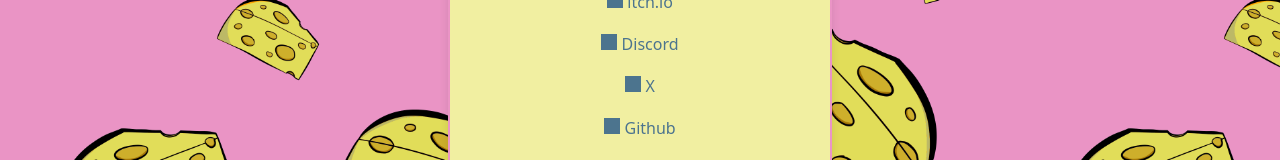
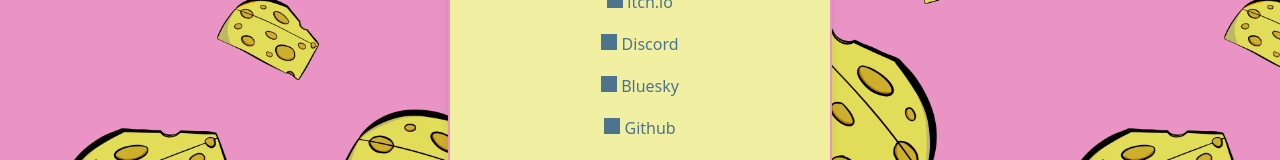
Before and after one commit to morbidlyocheese/morbidlyocheese.com, a Vue app: page / in a window 1280 px wide. Shown: the part 598-758 px from the top of the page. Built offline with nearby package versions, Linux system fonts and the light colour scheme; grey boxes are pictures that could not be loaded; the HTML template or start-up script is replaced by a standard one.

Commit message:
👽️ -x +blsky

```diff
--- a/src/components/HomePage.vue
+++ b/src/components/HomePage.vue
@@ -21,13 +21,12 @@ export default {
                 { title: 'Twitch', url: 'https://www.twitch.tv/morbidlyocheese', icon: 'https://simpleicons.org/icons/twitch.svg', description: '', label: 'twitch' },
                 { title: 'Ko-fi', url: 'https://ko-fi.com/morbidlyocheese', icon: 'https://simpleicons.org/icons/kofi.svg', description: '', label: 'ko-fi' },
                 { title: 'Instagram', url: 'https://www.instagram.com/morbidlyocheese/', icon: 'https://simpleicons.org/icons/instagram.svg', description: '', label: 'instagram' },
-                // { title: 'se tips', url: 'https://streamelements.com/morbidlyocheese-3cd99/tip', icon: 'https://s7.ezgif.com/tmp/ezgif-7-4946ceb84f.png', description: '', label: 'streamelements tips' },
                 { title: 'Amazon Wishlist', url: 'https://www.amazon.com/hz/wishlist/ls/18Q2VMNYLFLK5?ref_=wl_share', icon: 'https://simpleicons.org/icons/amazon.svg', description: '', label: 'amazon wishlist' },
                 { title: 'Redbubble', url: 'https://morbidlyocheese.redbubble.com', icon: 'https://simpleicons.org/icons/redbubble.svg', description: '', label: 'redbubble' },
                 { title: 'Fourthwall', url: 'https://morbidlyocheese-shop.fourthwall.com', icon: 'https://t1.gstatic.com/faviconV2?client=SOCIAL&type=FAVICON&fallback_opts=TYPE,SIZE,URL&url=http://fourthwall.com&size=128', description: '', label: 'fourthwall' },
                 { title: 'itch.io', url: 'https://morbidlyocheese.itch.io', icon: 'https://simpleicons.org/icons/itchdotio.svg', description: '', label: 'itch.io' },
                 { title: 'Discord', url: 'https://discord.gg/XkW4fWGVUu', icon: 'https://simpleicons.org/icons/discord.svg', description: '', label: 'discord invite' },
-                { title: 'X', url: 'https://x.com/morbidlyocheese', icon: 'https://simpleicons.org/icons/x.svg', description: '', label: 'twitter' },
+                { title: 'Bluesky', url: 'https://bsky.app/profile/morbidlyocheese.bsky.social', icon: 'https://simpleicons.org/icons/bluesky.svg', description: '', label: 'bluesky' },
                 { title: 'Github', url: 'https://github.com/morbidlyocheese', icon: 'https://simpleicons.org/icons/github.svg', description: 'github', label: 'github' },
                 { title: 'Linkedin', url: 'https://www.linkedin.com/in/damienjacobson/', icon: 'https://simpleicons.org/icons/linkedin.svg', description: '', label: 'linkedin' },
                 { title: 'Email', url: 'emailto:morbidlyocheese@gmail.com', icon: 'https://simpleicons.org/icons/gmail.svg', description: 'email', label: 'email' },
@@ -69,6 +68,7 @@ export default {
     margin: 5px;
     padding: 5px;
     text-decoration: none;
+    flex-basis: 100%;
 }
 
 .name {
```
